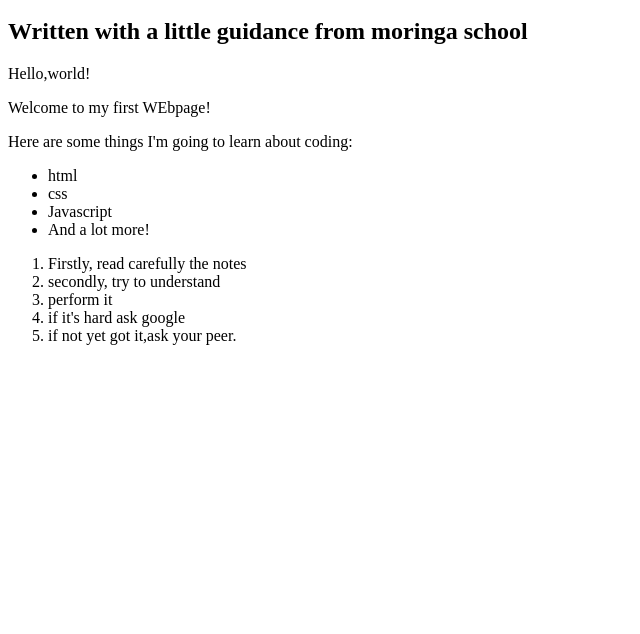
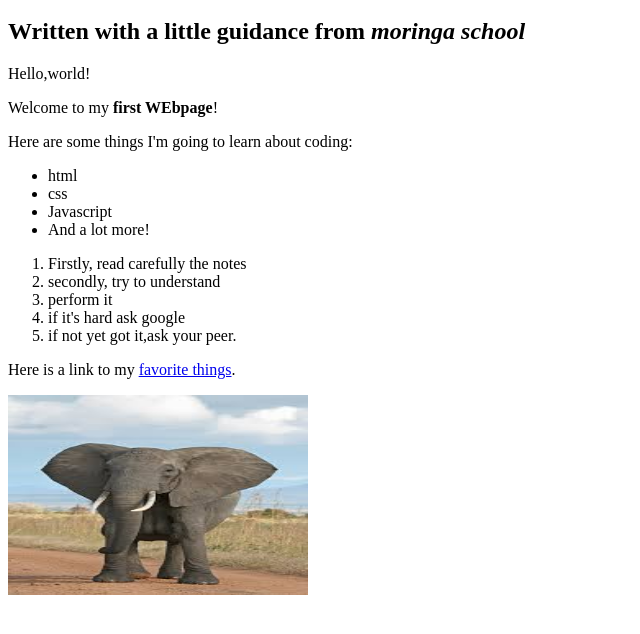
Before and after one commit to vankessa/my-first-webpage, a plain HTML site: page my-first-webpage.html in a window 1280 px wide. Shown: the part 48-682 px from the top of the page, without its empty margins (0-640 px from the left). Drawn offline with Linux system fonts and the light colour scheme.

Commit message:
added picture and links

```diff
--- a/my-first-webpage.html
+++ b/my-first-webpage.html
@@ -6,9 +6,9 @@
         </title>
         <body>
             <h1> My first Webpage</h1>
-            <h2> Written with a little guidance from moringa school</h2>
+            <h2> Written with a little guidance from<em> moringa school</em></h2>
             <p>Hello,world!</p>
-            <p> Welcome to my first WEbpage!</p>
+            <p> Welcome to my<strong> first WEbpage</strong>!</p>
             <p> Here are some things I'm going to learn about coding:</p>
             <ul>
                <li> html </li>
@@ -23,6 +23,8 @@
                 <li> if it's hard ask google</li>
                 <li> if not yet got it,ask your peer.</li>
             </ol>
+            <p>Here is a link to my <a href="my-favorite-things.html">favorite things</a>.</p>
+            <img src="images/elephant.jpeg" height="200" width="300" alt="A photo of an elephant">
         </body>
     </head>
 </html>
```
Also changed, not shown: images/elephant.jpeg (added).
